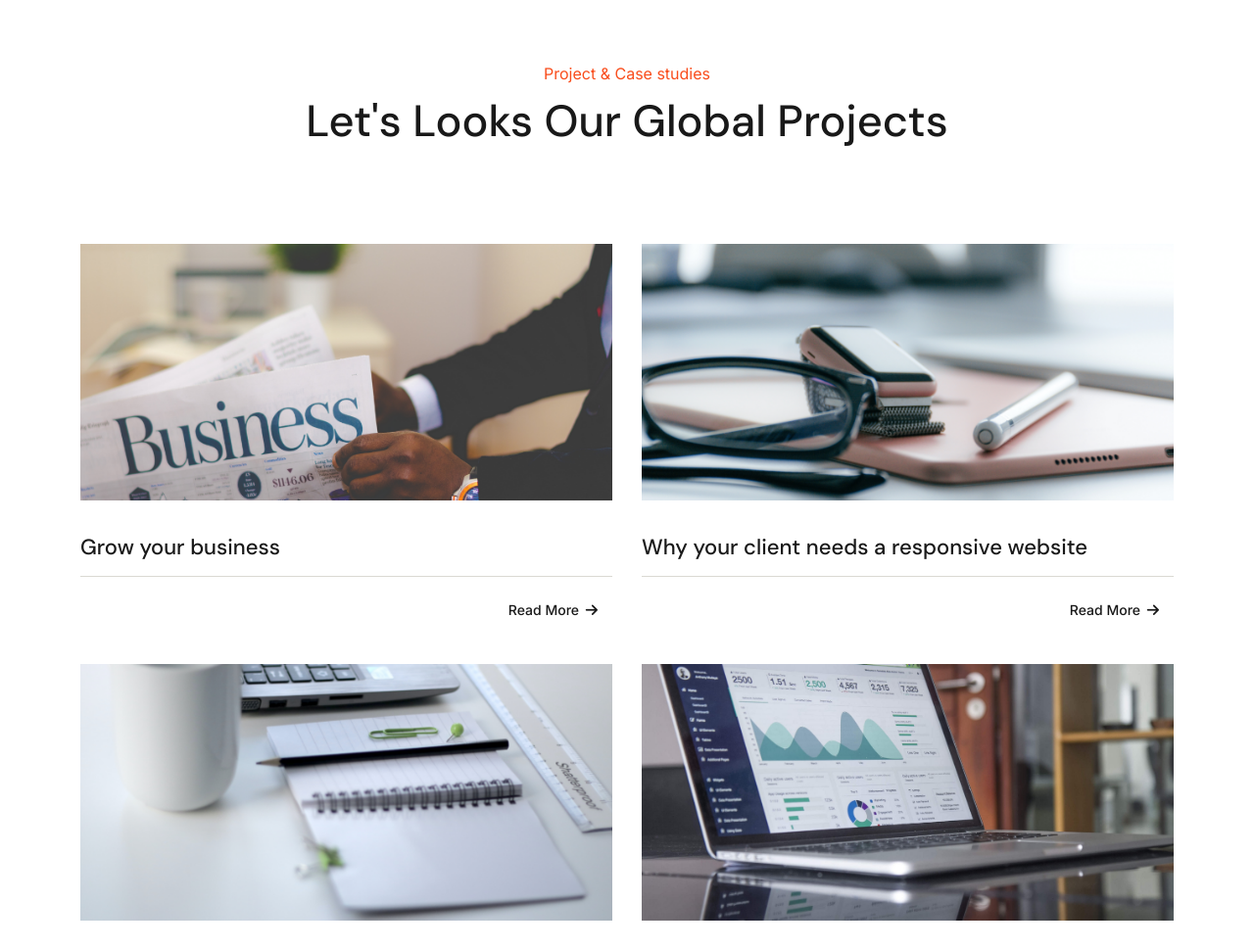
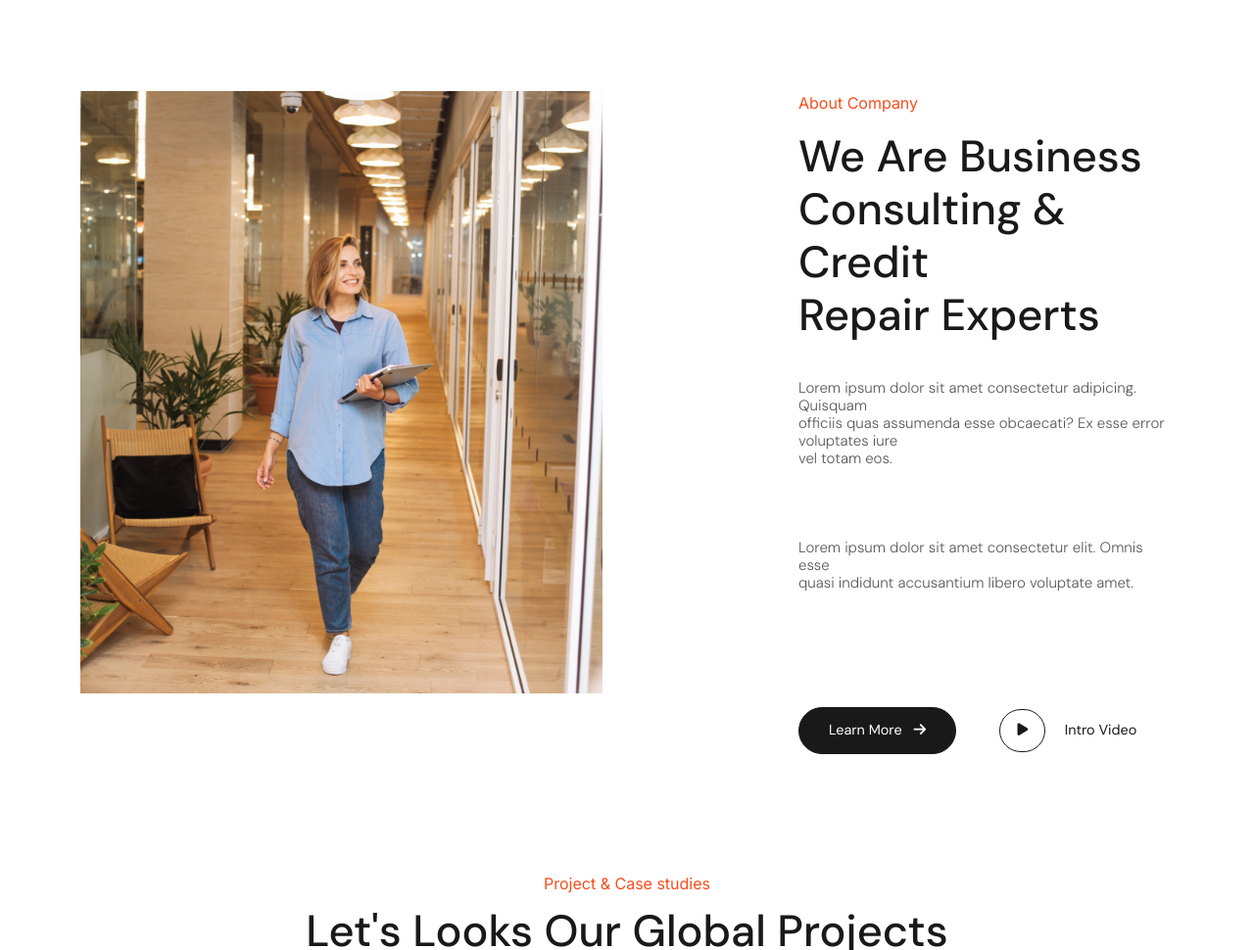
Before and after one commit to felixurberg/crito, a plain HTML site: page index.html in a window 1280 px wide. Shown: the part 1880-2850 px from the top of the page at 98% size. Drawn offline with nearby package versions, Linux system fonts and the light colour scheme; a script that the page names is missing.

Commit message:
almost finished the consulting and repair section

```diff
--- a/css/style.scss
+++ b/css/style.scss
@@ -48,6 +48,66 @@ html, body {
         border: 1px solid #191919;
         color:#191919;
     }
+}
+
+.btn-black-learnmore {
+
+    background-color: #191919;
+    border: 1px solid #191919;
+    color:#FFFFFF;
+    text-decoration: none;
+    padding: 12px 30px;
+    font-weight: 70px;
+    border-radius: 35px;
+    margin-right: 40px;
+    font-family: 'DM Sans', sans-serif;
+    text-align: center;
+    font-size: 0.9rem;
+
+
+    i {
+        margin-left: 8px;
+        font-size:0.9rem;
+    }
+
+
+
+
+
+    &:hover {
+        background-color: #FFFFFF;
+        border: 1px solid #191919;
+        color:#191919;
+    }
+}
+
+.btn-play {
+
+    border: 1px solid;
+    color: #191919;
+    text-decoration: none;
+    padding: 10px 17px;
+    font-weight: 70px;
+    border-radius: 35px;
+    font-family: 'DM Sans', sans-serif;
+    font-size: 0.9rem;
+
+
+    i {
+        align-items: center;
+    }
+
+}
+
+.btn-intro-video {
+    color: #191919;
+    text-decoration: none;
+    padding: 10px 15px;
+    font-weight: 70px;
+    border-radius: 35px;
+    font-family: 'DM Sans', sans-serif;
+    font-size: 0.9rem;
+
 }
 
 .btn-transparent {
@@ -466,14 +526,66 @@ header {
 
 }
 
-.consulting.repair {
+.consulting-repair {
 
     .container {
+        display: flex;
+        align-items: space-between;
+        text-align: left;
+
+
 
         .founder {
+            position: relative;
+            padding-top: 150px;
+            margin-right: 200px;
+
+        }
+
+        .experts {
+            padding-top: 150px;
+            p {
+                text-align: left;
+                color: #f94d1c;
+            }
+
+            h2 {
+                font-family: 'DM Sans', sans-serif;
+                font-weight: 700px;
+                font-size: 45px;
+
+            }
+
+            h3 {
+                font-family: 'DM Sans', sans-serif;
+                font-size: 15px;
+                padding-top: 30px;
+                font-weight: 50;
+                padding-bottom: 35px;
+                color:#5a5a5a;
+
+
+            }
+
+            h4 {
+                font-family: 'DM Sans', sans-serif;
+                font-size: 15px;
+                padding-top: 30px;
+                padding-bottom: 110px;
+                font-weight: 50;
+                color:#5a5a5a;
+
+            }
+
+            a {
+                display: inline-block;
+            }
+
 
         }
     }
+
+
 }
 
 .project-and-case {
--- a/index.html
+++ b/index.html
@@ -118,9 +118,29 @@
 <section class="consulting-repair">
   <div class="container">
     <div class="founder">
+      <img src="images/founderimage.png" alt="woman with laptop in her left hand">
+    </div>
+    <div class="experts">
+      <p>About Company</p>
+      <h2>We Are Business<br> Consulting & Credit <br>Repair Experts</h2>
+      <h3>Lorem ipsum dolor sit amet consectetur adipicing. Quisquam <br>officiis quas assumenda esse obcaecati? Ex esse error voluptates iure <br> vel totam eos.</h3>
+      <h4>Lorem ipsum dolor sit amet consectetur elit. Omnis esse <br>quasi indidunt accusantium libero voluptate amet.</h3>
+      <a class="btn-black-learnmore" href="projects.html">Learn More <i class="fa-solid fa-arrow-right"></i></a>
+      <a class="btn-play" href="projects.html"> <i class="fa-solid fa-play"></i></a>
+      <a class="btn-intro-video" href="projects.html"> Intro Video</i></a>
 
     </div>
-  </div>
+
+
+
+
+
+
+
+
+</div>
+
+
 
 
 </section>
```
Also changed, not shown: css/style.css, images/founderimage.png (added).
